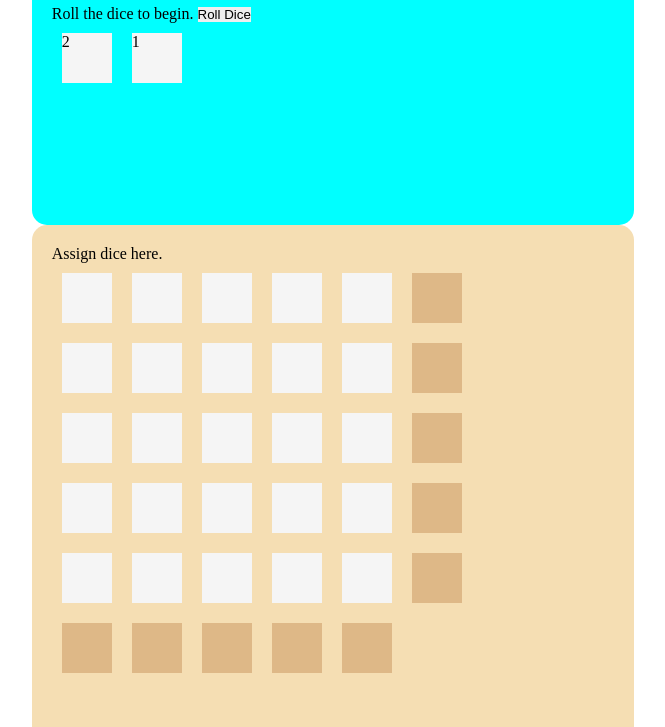
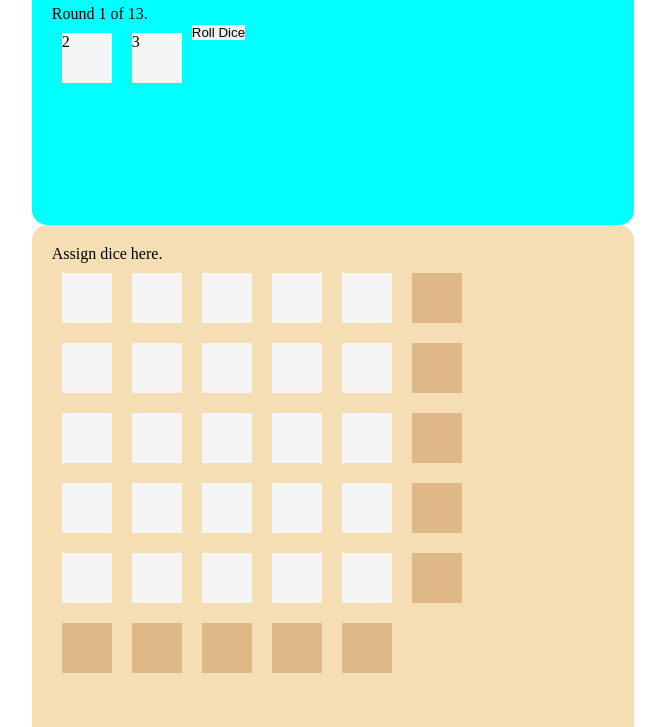
Before and after one commit to robindavidgames/ci-project02, a plain HTML site: page index.html in a window 1280 px wide. Both pictures are taken after a click on the input "Roll Dice". Shown: the part 73-800 px from the top of the page, without its empty margins (307-972 px from the left). Drawn offline with Linux system fonts and the light colour scheme.

Commit message:
Streamline randomiseDice and create newTurn function.

```diff
--- a/assets/js/script.js
+++ b/assets/js/script.js
@@ -1,5 +1,8 @@
 createPlayArea();
-randomiseDice()
+randomiseDice();
+
+// roundNumber controls the length of the game.
+let roundNumber = 0;
 
 /**
  * Create the play area.
@@ -41,8 +44,14 @@ function runGame() {
  * Starts a new turn. Increments turn counter and triggers dice roll.
  */
 function newTurn() {
+    roundNumber += 1;
+    document.getElementById("round-tracker").innerHTML = `Round ${roundNumber} of 13.`
+    randomiseDice();
+}
 
-}
+// Event listener for the above function.
+let newTurnButton = document.getElementById("new-turn");
+newTurnButton.addEventListener("click", newTurn);
 
 /**
  * Randomises the two dice values, between 1 and 6 and prints them in the die roller spaces.
@@ -51,10 +60,8 @@ function newTurn() {
 function randomiseDice() {
     let num1 = Math.floor(Math.random() * 6) + 1;
     let num2 = Math.floor(Math.random() * 6) + 1;
-    let die1 = document.getElementById("die1");
-    die1.textContent = num1;
-    let die2 = document.getElementById("die2");
-    die2.textContent = num2;
+    document.getElementById('die1').textContent = num1;
+    document.getElementById('die2').textContent = num2;
 }
 
 /**
--- a/index.html
+++ b/index.html
@@ -22,7 +22,8 @@
         <!-- Cointaining button to begin a new turn and two dice to roll. -->
         <div id="dice-roller">
             <!-- Inner text of round-tracker to update each round. -->
-            <p id="round-tracker">Roll the dice to begin. <input class="button" type="submit" value="Roll Dice"></p>
+            <p id="round-tracker">Roll the dice to begin.</p>
+            <input class="button" type="submit" value="Roll Dice" id="new-turn">
             <!-- Divs to show the two dice available each round. -->
             <div class="die" id="die1"></div>
             <div class="die" id="die2"></div>
```
